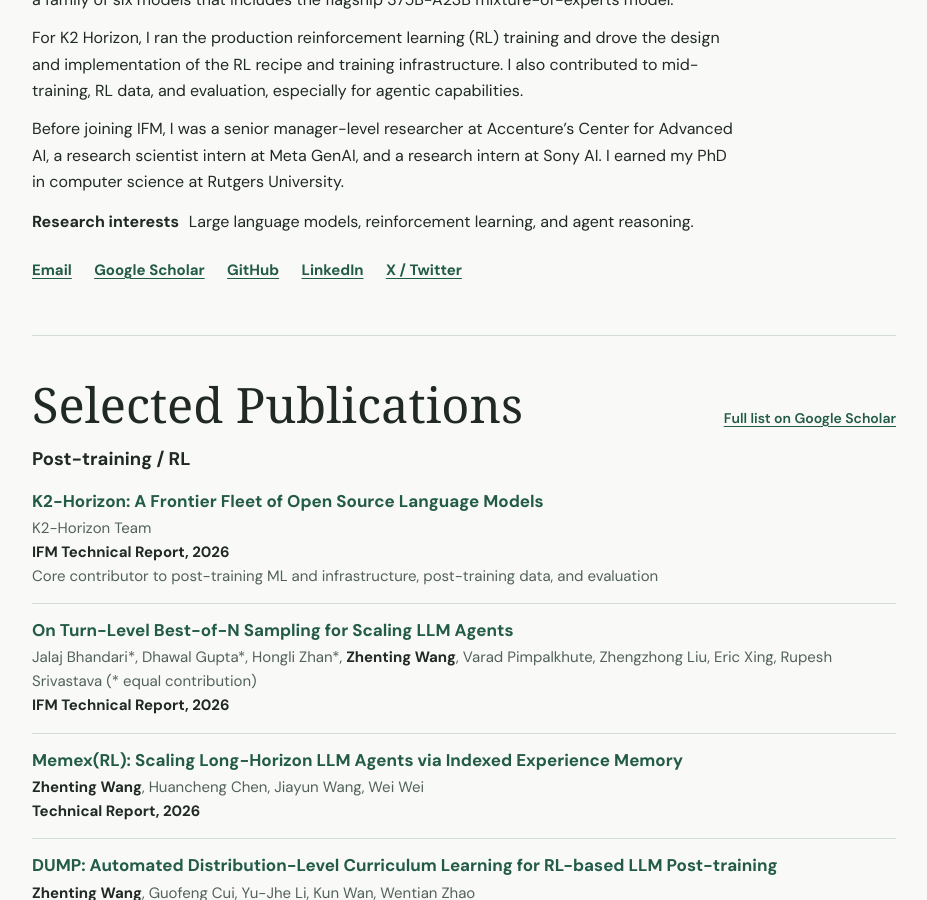
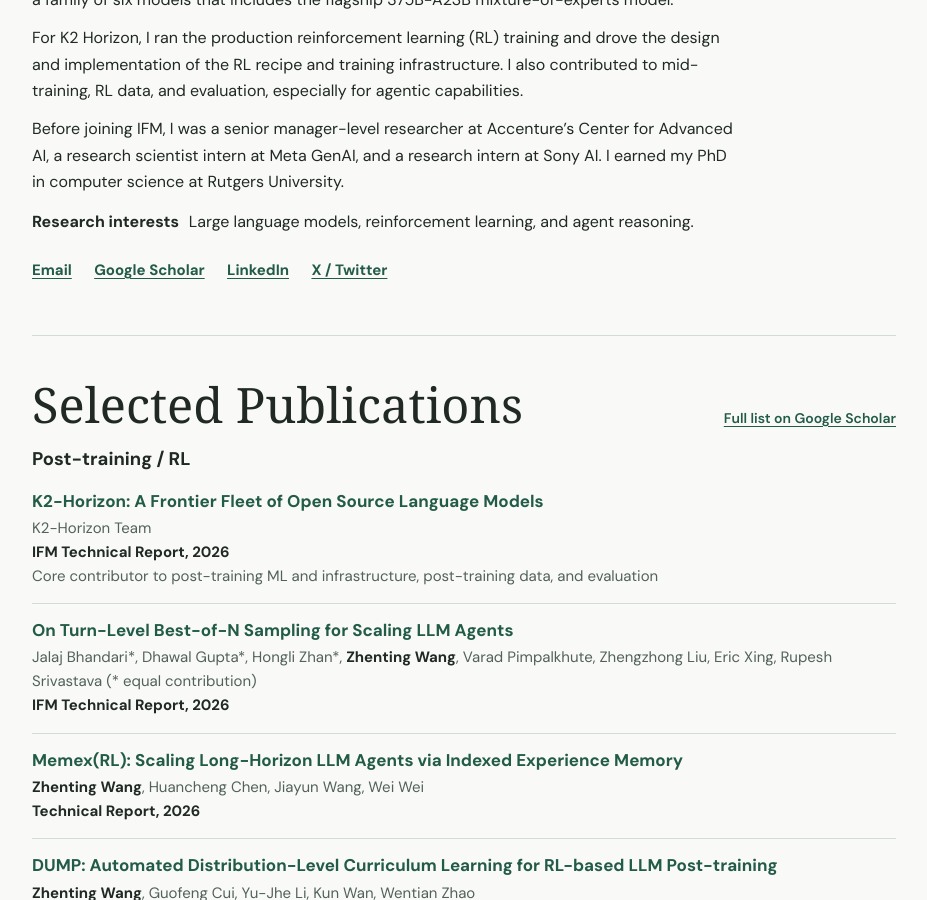
Before and after one commit to ZhentingWang/zhentingwang.github.io, a Jekyll site: the page built from _pages/about.md, in a window 1280 px wide and 900 px high, scrolled down 370 px. Shown: the whole window, without its empty margins (176-1103 px from the left). Built offline with Jekyll 4.4.1, drawn with Linux system fonts in a browser that asks for light colours; some web fonts are replaced.

Commit message:
Remove GitHub profile link from homepage

```diff
--- a/_pages/about.md
+++ b/_pages/about.md
@@ -28,7 +28,6 @@ redirect_from:
   <ul class="profile-links" aria-label="Contact and profiles">
     <li><a href="mailto:{{ site.author.email | escape }}">Email</a></li>
     <li><a href="{{ site.author.googlescholar | escape }}">Google Scholar</a></li>
-    <li><a href="https://github.com/{{ site.author.github | escape }}">GitHub</a></li>
     <li><a href="https://www.linkedin.com/in/{{ site.author.linkedin | escape }}">LinkedIn</a></li>
     <li><a href="https://twitter.com/{{ site.author.twitter | escape }}">X / Twitter</a></li>
   </ul>
```
